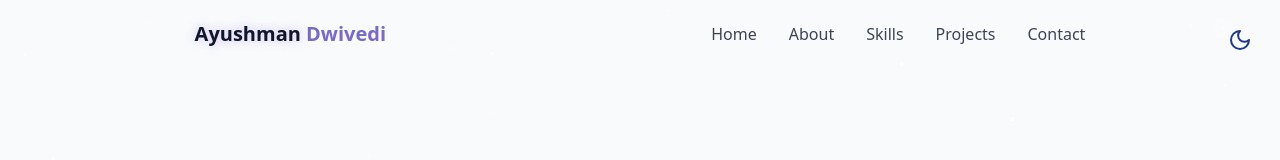
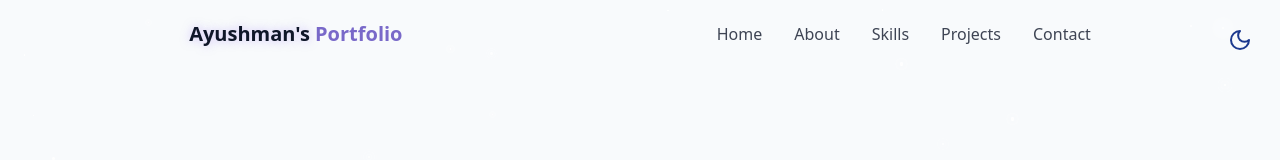
Before and after one commit to ayushmandwivedi/portfolio, a React (Vite) app: page / in a window 1280 px wide. Shown: the top 160 px of the page. Built offline with nearby package versions, Linux system fonts and the light colour scheme.

Commit message:
corrects navbar scrolling issue

```diff
--- a/src/components/Navbar.jsx
+++ b/src/components/Navbar.jsx
@@ -15,12 +15,12 @@ const Navbar = () => {
 
   useEffect(() => {
     const handleScroll = () => {
-      setIsScrolled(window.screenY > 10);
+      setIsScrolled(window.scrollY > 10);
     };
 
     window.addEventListener("scroll", handleScroll);
     return () => window.removeEventListener("scroll", handleScroll);
-  });
+  }, []);
   return (
     <nav
       className={cn(
@@ -34,7 +34,8 @@ const Navbar = () => {
           href="#hero"
         >
           <span className="relative z-10">
-            <span className="text-glow text-foreground">Ayushman</span> Dwivedi
+            <span className="text-glow text-foreground">Ayushman's</span>{" "}
+            Portfolio
           </span>
         </a>
         {/* Desktop version */}
```
